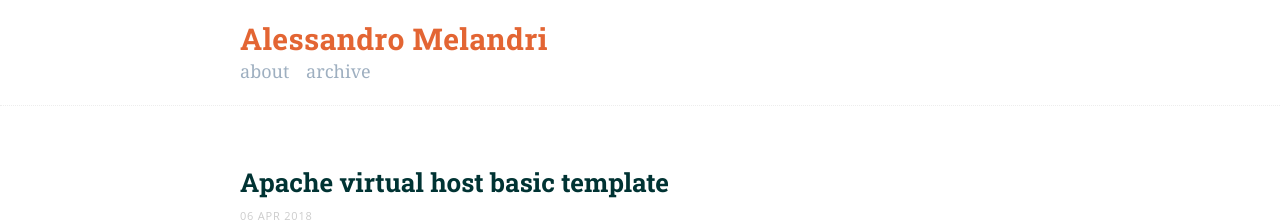
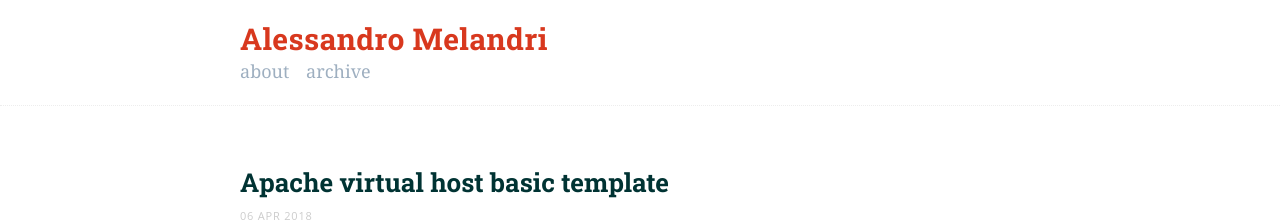
Before and after one commit to amelandri/amelandri.github.io, a Jekyll site: the page built from index.html, in a window 1280 px wide. Shown: the top 222 px of the page. Built offline with Jekyll 4.4.1, drawn with Linux system fonts in a browser that asks for light colours; nearby versions of some CDN libraries; the list of posts is cut into pages by our own code; comment, search, counter and statistics services are not loaded.

Commit message:
Changed header color

```diff
--- a/public/css/lanyon.css
+++ b/public/css/lanyon.css
@@ -108,7 +108,7 @@ h1, h2, h3, h4, h5, h6 {
   letter-spacing: 0.02rem;
 }
 .masthead-title a{
-  color: #e36533;
+  color: #d8381e;
 }
 
 .masthead-title a:hover{
```
